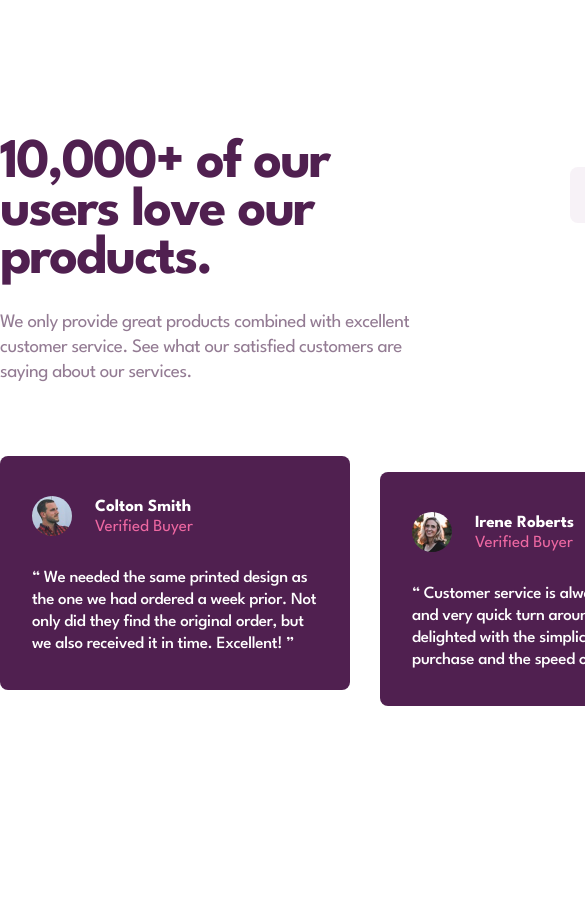
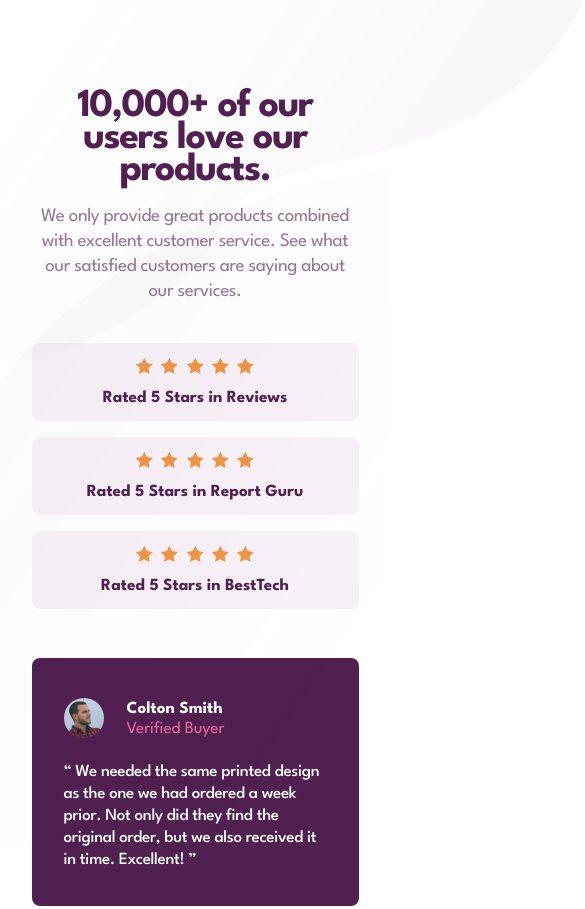
Before and after one commit to JesnerW/Social-proof-section, a plain HTML site: page index.html in a window 390 px wide. Shown: the top 909 px of the page, 585 px wide, since content can reach past the window. Before the commit the page ends 853 px from the top, so only its background shows below. Drawn offline with Linux system fonts and the light colour scheme.

Commit message:
update css mobile

```diff
--- a/index.html
+++ b/index.html
@@ -11,6 +11,14 @@
 
 <body>
   <main>
+    <picture>
+      <source srcset="./images/bg-pattern-top-mobile.svg" media="(max-width: 375px)" />
+      <img src="./images/bg-pattern-top-desktop.svg" alt="" class="fondo top">
+    </picture>
+    <picture>
+      <source srcset="./images/bg-pattern-bottom-mobile.svg" media="(max-width: 375px)" />
+      <img src="./images/bg-pattern-bottom-desktop.svg" alt="" class="fondo bottom">
+    </picture>
     <div class="resumen">
       <div class="info">
         <h1>
--- a/style.css
+++ b/style.css
@@ -18,10 +18,22 @@ main {
   display: flex;
   flex-direction: column;
   justify-content: center;
-  height: 100vh;
-  width: 1110px;
+  height: calc(100vh - 9px);
+  max-width: 1110px;
   margin: 0 auto;
   margin-top: 9px;
+}
+.fondo {
+  position: fixed;
+  pointer-events: none;
+}
+.top {
+  top: 0;
+  left: 0;
+}
+.bottom {
+  bottom: 0;
+  right: 0;
 }
 
 .resumen {
@@ -63,7 +75,7 @@ main {
       background-color: var(--Light-Grayish-Magenta);
       .starts {
         display: flex;
-        gap: 8.2px;
+        gap: 8.1px;
       }
       & p {
         font-size: 17px;
@@ -83,10 +95,11 @@ main {
   margin-top: 71px;
   display: flex;
   justify-content: space-between;
+  gap: 10px;
   .card-review {
     color: white;
     width: 350px;
-    height: 234px;
+    min-height: 234px;
     box-sizing: border-box;
     padding: 40px 32px 35px 32px;
     background-color: var(--Very-Dark-Magenta);
@@ -121,10 +134,78 @@ main {
       font-weight: 500;
     }
   }
+  & > div:first-child {
+    margin-bottom: 32px;
+  }
   & > div:nth-child(2) {
     margin-top: 16px;
+    margin-bottom: 16px;
   }
   & > div:nth-child(3) {
     margin-top: 32px;
   }
 }
+
+@media (width < 800px) {
+  main {
+    justify-content: start;
+  }
+  .resumen {
+    margin-top: 82px;
+    flex-direction: column;
+    text-align: center;
+    .info {
+      width: 100%;
+      & :is(h1, p) {
+        margin: 0 auto;
+        width: 327px;
+      }
+      & h1 {
+        font-size: 40px;
+        line-height: 32px;
+        letter-spacing: -1.43px;
+        margin-bottom: 17px;
+      }
+      & p {
+        letter-spacing: -0.4px;
+        margin-bottom: 39px;
+      }
+    }
+    .rating {
+      width: 327px;
+      margin: 0 auto;
+      margin-bottom: 49px;
+      .card-rating {
+        width: 100%;
+        height: 78px;
+        flex-direction: column;
+        justify-content: center;
+        padding: 0;
+        gap: 15.8px;
+        .starts {
+        }
+        & p {
+        }
+      }
+      & > div {
+        margin: 0 auto !important;
+      }
+    }
+  }
+  .reviews {
+    margin-top: 0;
+    flex-direction: column;
+    gap: 16px;
+    padding-bottom: 99px;
+    .card-review {
+      width: 327px;
+      height: 248px;
+      & p {
+        margin-top: 23px;
+      }
+    }
+    & > div {
+      margin: 0 auto !important;
+    }
+  }
+}
```
